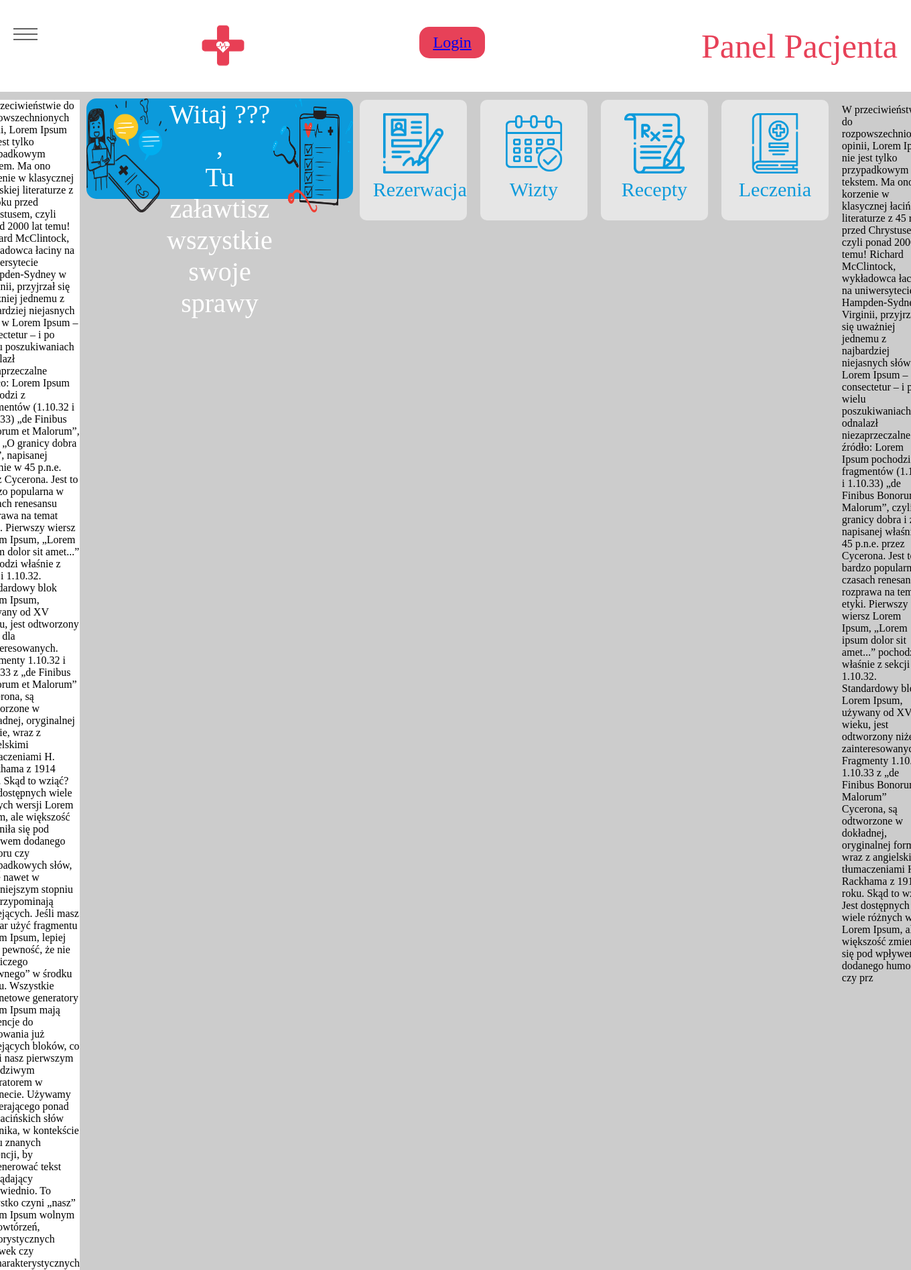
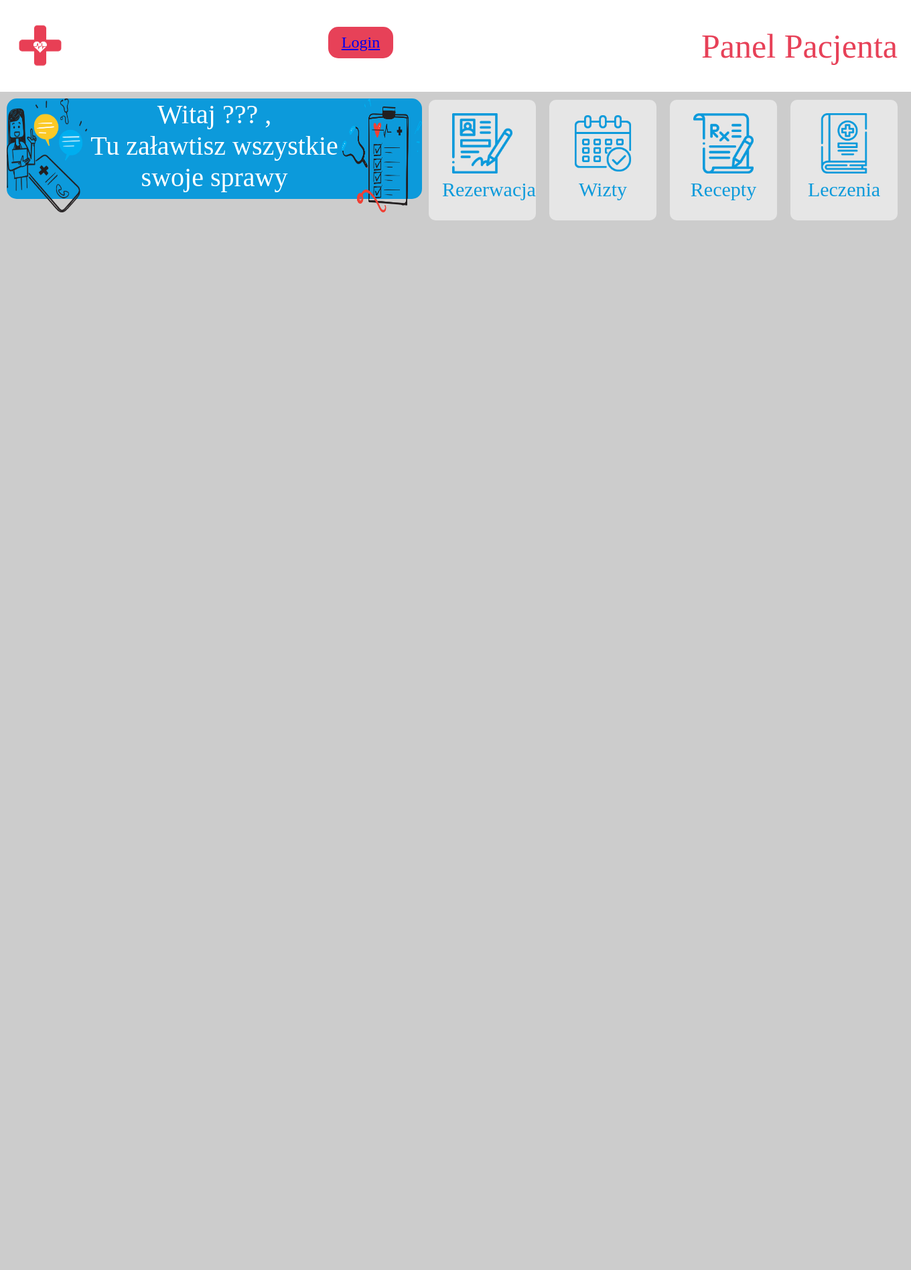
Before and after one commit to xHeput/rzeszowapp, a Django app: a page that uses rzeszow_app/mylifeclinic_website/templates/panel.html in a window 1360 px wide; the page is wider, and only the part inside the window is pictured. Shown: the top 1896 px of that part at 67% size. After the commit the page ends 329 px from the top of that part, so only its background shows below. Run offline with Django 4.2, Linux system fonts and the light colour scheme; some web fonts are replaced.

Commit message:
removed space holders

```diff
--- a/rzeszow_app/mylifeclinic_website/templates/panel.html
+++ b/rzeszow_app/mylifeclinic_website/templates/panel.html
@@ -11,19 +11,7 @@
 </head>
 <body>
       <header>
-            <div class="hamburger-menu">
-              <input id="menu__toggle" type="checkbox" />
-              <label class="menu__btn" for="menu__toggle">
-                <span></span>
-              </label>
-              <ul class="menu__box">
-                <li><a class="menu__item" href="{% url 'home' %}">Home</a></li>
-                <li><a class="menu__item" href="#">About</a></li>
-                <li><a class="menu__item" href="#">Team</a></li>
-                <li><a class="menu__item" href="#">Contact</a></li>
-                <li><a class="menu__item" href="#">Twitter</a></li>
-              </ul>
-            </div>
+
             <img src="{% static 'mylifeclinic_website/images/MyLIFE_LOGO_PLUS.png' %}">
           <div class="logout">
             {% if user.is_authenticated %}
@@ -35,12 +23,6 @@
           <span>Panel Pacjenta</span>
       </header>
       <div class="container">
-        <div class="empty1">W przeciwieństwie do rozpowszechnionych opinii, Lorem Ipsum nie jest tylko przypadkowym tekstem. Ma ono korzenie w klasycznej łacińskiej literaturze z 45 roku przed Chrystusem, czyli ponad 2000 lat temu! Richard McClintock, wykładowca łaciny na uniwersytecie Hampden-Sydney w Virginii, przyjrzał się uważniej jednemu z najbardziej niejasnych słów w Lorem Ipsum – consectetur – i po wielu poszukiwaniach odnalazł niezaprzeczalne źródło: Lorem Ipsum pochodzi z fragmentów (1.10.32 i 1.10.33) „de Finibus Bonorum et Malorum”, czyli „O granicy dobra i zła”, napisanej właśnie w 45 p.n.e. przez Cycerona. Jest to bardzo popularna w czasach renesansu rozprawa na temat etyki. Pierwszy wiersz Lorem Ipsum, „Lorem ipsum dolor sit amet...” pochodzi właśnie z sekcji 1.10.32.
-
-          Standardowy blok Lorem Ipsum, używany od XV wieku, jest odtworzony niżej dla zainteresowanych. Fragmenty 1.10.32 i 1.10.33 z „de Finibus Bonorum et Malorum” Cycerona, są odtworzone w dokładnej, oryginalnej formie, wraz z angielskimi tłumaczeniami H. Rackhama z 1914 roku.
-
-          Skąd to wziąć?
-          Jest dostępnych wiele różnych wersji Lorem Ipsum, ale większość zmieniła się pod wpływem dodanego humoru czy przypadkowych słów, które nawet w najmniejszym stopniu nie przypominają istniejących. Jeśli masz zamiar użyć fragmentu Lorem Ipsum, lepiej mieć pewność, że nie ma niczego „dziwnego” w środku tekstu. Wszystkie Internetowe generatory Lorem Ipsum mają tendencje do kopiowania już istniejących bloków, co czyni nasz pierwszym prawdziwym generatorem w Internecie. Używamy zawierającego ponad 200 łacińskich słów słownika, w kontekście wielu znanych sentencji, by wygenerować tekst wyglądający odpowiednio. To wszystko czyni „nasz” Lorem Ipsum wolnym od powtórzeń, humorystycznych wstawek czy niecharakterystycznych słów.</div>
         <div class="blok">
           <!-- Only display div if user is authenticated -->
           {% if user.is_authenticated %}
@@ -66,21 +48,10 @@
                 <div class="option3"><a href="#"><img src="{% static 'mylifeclinic_website/images/recepty blue.png' %}"></a>Recepty</div>
                 <div class="option4"><a href="#"><img src="{% static 'mylifeclinic_website/images/medical-book blue new.png' %}"></a>Leczenia</div>
               </div>
-          <br>W przeciwieństwie do rozpowszechnionych opinii, Lorem Ipsum nie jest tylko przypadkowym tekstem. Ma ono korzenie w klasycznej łacińskiej literaturze z 45 roku przed Chrystusem, czyli ponad 2000 lat temu! Richard McClintock, wykładowca łaciny na uniwersytecie Hampden-Sydney w Virginii, przyjrzał się uważniej jednemu z najbardziej niejasnych słów w Lorem Ipsum – consectetur – i po wielu poszukiwaniach odnalazł niezaprzeczalne źródło: Lorem Ipsum pochodzi z fragmentów (1.10.32 i 1.10.33) „de Finibus Bonorum et Malorum”, czyli „O granicy dobra i zła”, napisanej właśnie w 45 p.n.e. przez Cycerona. Jest to bardzo popularna w czasach renesansu rozprawa na temat etyki. Pierwszy wiersz Lorem Ipsum, „Lorem ipsum dolor sit amet...” pochodzi właśnie z sekcji 1.10.32.
 
-          Standardowy blok Lorem Ipsum, używany od XV wieku, jest odtworzony niżej dla zainteresowanych. Fragmenty 1.10.32 i 1.10.33 z „de Finibus Bonorum et Malorum” Cycerona, są odtworzone w dokładnej, oryginalnej formie, wraz z angielskimi tłumaczeniami H. Rackhama z 1914 roku.
-
-          Skąd to wziąć?
-          Jest dostępnych wiele różnych wersji Lorem Ipsum, ale większość zmieniła się pod wpływem dodanego humoru czy prz
         </div>
 
-        <div class="empty2">W przeciwieństwie do rozpowszechnionych opinii, Lorem Ipsum nie jest tylko przypadkowym tekstem. Ma ono korzenie w klasycznej łacińskiej literaturze z 45 roku przed Chrystusem, czyli ponad 2000 lat temu! Richard McClintock, wykładowca łaciny na uniwersytecie Hampden-Sydney w Virginii, przyjrzał się uważniej jednemu z najbardziej niejasnych słów w Lorem Ipsum – consectetur – i po wielu poszukiwaniach odnalazł niezaprzeczalne źródło: Lorem Ipsum pochodzi z fragmentów (1.10.32 i 1.10.33) „de Finibus Bonorum et Malorum”, czyli „O granicy dobra i zła”, napisanej właśnie w 45 p.n.e. przez Cycerona. Jest to bardzo popularna w czasach renesansu rozprawa na temat etyki. Pierwszy wiersz Lorem Ipsum, „Lorem ipsum dolor sit amet...” pochodzi właśnie z sekcji 1.10.32.
 
-          Standardowy blok Lorem Ipsum, używany od XV wieku, jest odtworzony niżej dla zainteresowanych. Fragmenty 1.10.32 i 1.10.33 z „de Finibus Bonorum et Malorum” Cycerona, są odtworzone w dokładnej, oryginalnej formie, wraz z angielskimi tłumaczeniami H. Rackhama z 1914 roku.
-
-          Skąd to wziąć?
-          Jest dostępnych wiele różnych wersji Lorem Ipsum, ale większość zmieniła się pod wpływem dodanego humoru czy przypadkowych słów, które nawet w najmniejszym stopniu nie przypominają istniejących. Jeśli masz zamiar użyć fragmentu Lorem Ipsum, lepiej mieć pewność, że nie ma niczego „dziwnego” w środku tekstu. Wszystkie Internetowe generatory Lorem Ipsum mają tendencje do kopiowania już istniejących bloków, co czyni nasz pierwszym prawdziwym generatorem w Internecie. Używamy zawierającego ponad 200 łacińskich słów słownika, w kontekście wielu znanych sentencji, by wygenerować tekst wyglądający odpowiednio. To wszystko czyni „nasz” Lorem Ipsum wolnym od powtórzeń, humorystycznych wstawek czy niecharakterystycznych słów.</div>
-      </div>
 
 </body>
 </html>
```
